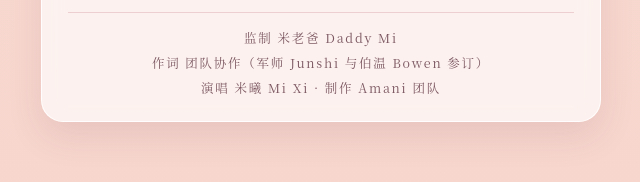
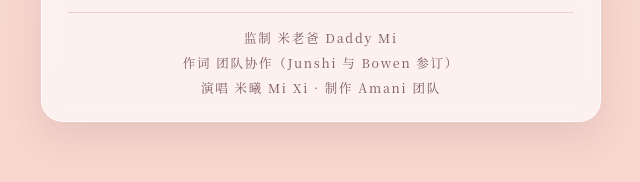
Before and after one commit to king818/for-mother, a plain HTML site: page 5653c83ec6495213/index.html in a window 1280 px wide. Shown: the part 3930-4112 px from the top of the page, 319-959 px from the left. Drawn offline with Linux system fonts and the light colour scheme.

Commit message:
credits: English member names only per boss (Junshi / Bowen)

```diff
--- a/5653c83ec6495213/index.html
+++ b/5653c83ec6495213/index.html
@@ -217,7 +217,7 @@
     <p>这首歌，是为一位病中的妈妈写的。故事是真的：她用一生的饭菜爱着家人——一年三百六十五天，从清晨的灶台到每晚丰盛的晚餐，从不间断；那碗亲手擂的擂茶，花生芝麻慢慢擂出香；满桌人吃完，她才最后坐下来吃。</p>
     <p>如今她病了。她的故事被一遍一遍讲起，直到讲的人先红了眼眶——<b>先有这个故事，才有这首歌。</b></p>
     <p>这一夜，团队没有睡：歌词前后改了<b>八稿</b>，录了<b>三个版本</b>。您现在听到的，是第三个版本——它的骨头是好的，故事都进去了，所以先留下来，做成这张试听页。我们还在继续打磨，直到它成为最终的那一首。</p>
-    <div class="credits">监制 米老爸 Daddy Mi<br>作词 团队协作（军师 Junshi 与伯温 Bowen 参订）<br>演唱 米曦 Mi Xi · 制作 Amani 团队</div>
+    <div class="credits">监制 米老爸 Daddy Mi<br>作词 团队协作（Junshi 与 Bowen 参订）<br>演唱 米曦 Mi Xi · 制作 Amani 团队</div>
   </section>
 </div>
 
```
